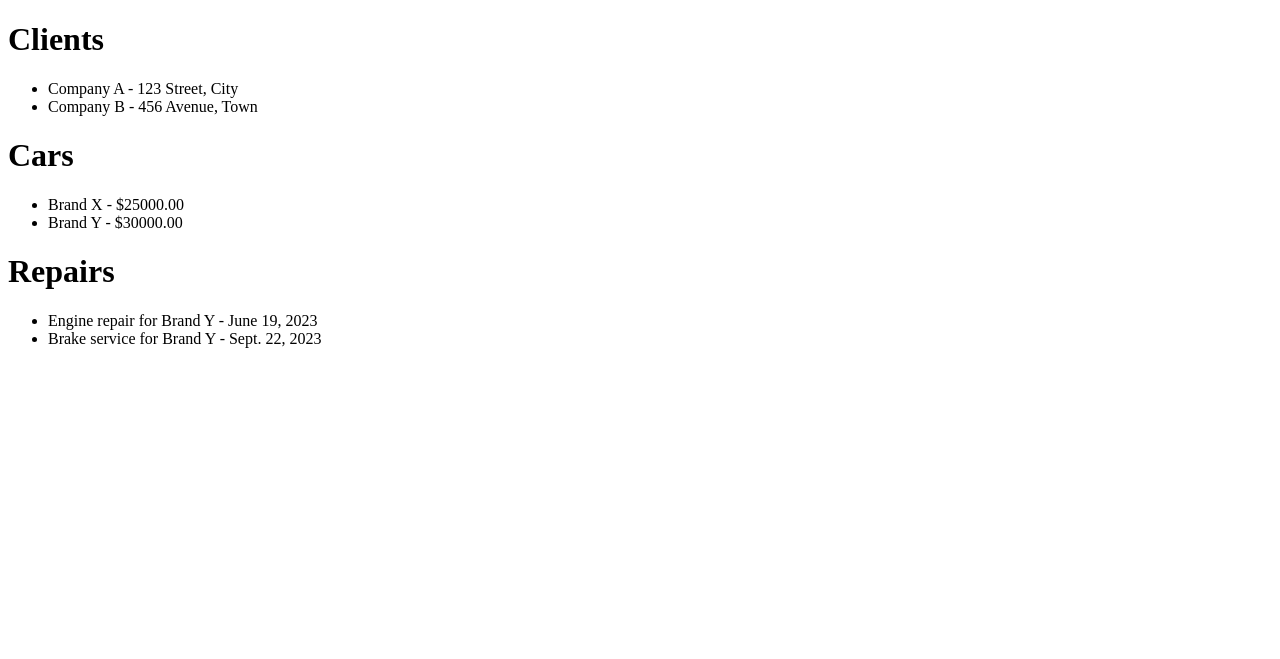
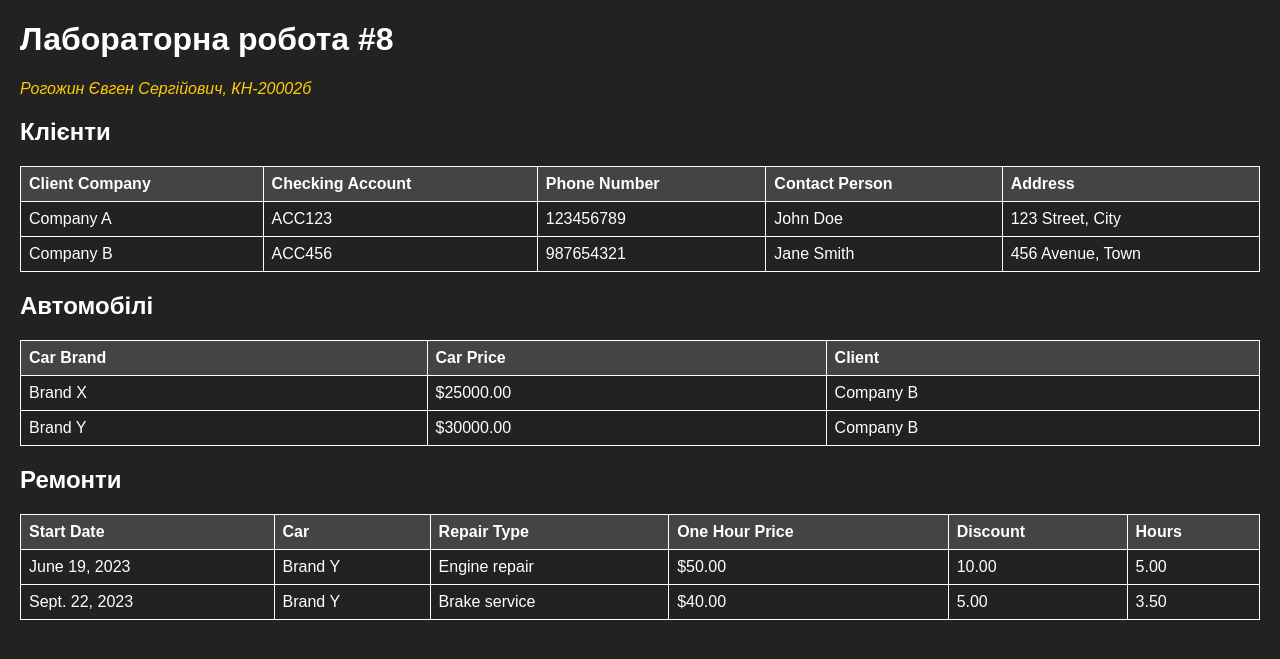
Before and after one commit to ye-rohozhyn/LabsRepo, a Django app: page /project-info/ in a window 1280 px wide. Shown: the top 659 px of the page. Run offline with Django 4.2, Linux system fonts and the light colour scheme; data comes from the database, SQL or seed files in the repository.

Commit message:
Added styles

```diff
--- a/Lab8Project/Lab8DjangoProject/Lab8App/templates/project_info.html
+++ b/Lab8Project/Lab8DjangoProject/Lab8App/templates/project_info.html
@@ -5,25 +5,101 @@
     <title>Project Information</title>
 </head>
 <body>
-    <h1>Clients</h1>
-    <ul>
+    <style>
+        .full-name{
+            font-style: italic;
+            color: #ffcc00;
+        }
+
+        body {
+            font-family: Arial, sans-serif;
+            background-color: #222;
+            color: #fff;
+            margin: 20px;
+        }
+
+        h1, h2 {
+            color: #fff;
+        }
+
+        table {
+            border-collapse: collapse;
+            width: 100%;
+            margin-bottom: 20px;
+        }
+
+        th, td {
+            border: 1px solid #fff;
+            padding: 8px;
+            text-align: left;
+        }
+
+        th {
+            background-color: #444;
+            font-weight: bold;
+        }
+
+    </style>
+
+    <h1>Лабораторна робота #8</h1>
+    <p><em><span class="full-name">Рогожин Євген Сергійович, КН-20002б</span></em></p>
+
+    <h2>Клієнти</h2>
+    <table border="1">
+        <tr>
+            <th><strong>Client Company</strong></th>
+            <th><strong>Checking Account</strong></th>
+            <th><strong>Phone Number</strong></th>
+            <th><strong>Contact Person</strong></th>
+            <th><strong>Address</strong></th>
+        </tr>
         {% for c in client %}
-            <li>{{ c.ClientCompany }} - {{ c.Address }}</li>
+            <tr>
+                <td>{{ c.ClientCompany }}</td>
+                <td>{{ c.CheckingAccount }}</td>
+                <td>{{ c.PhoneNumber }}</td>
+                <td>{{ c.ContactPerson }}</td>
+                <td>{{ c.Address }}</td>
+            </tr>
         {% endfor %}
-    </ul>
+    </table>
 
-    <h1>Cars</h1>
-    <ul>
+    <h2>Автомобілі</h2>
+    <table border="1">
+        <tr>
+            <th><strong>Car Brand</strong></th>
+            <th><strong>Car Price</strong></th>
+            <th><strong>Client</strong></th>
+        </tr>
         {% for c in car %}
-            <li>{{ c.CarBrand }} - ${{ c.CarPrice }}</li>
+            <tr>
+                <td>{{ c.CarBrand }}</td>
+                <td>${{ c.CarPrice }}</td>
+                <td>{{ c.Client.ClientCompany }}</td>
+            </tr>
         {% endfor %}
-    </ul>
+    </table>
 
-    <h1>Repairs</h1>
-    <ul>
+    <h2>Ремонти</h2>
+    <table border="1">
+        <tr>
+            <th><strong>Start Date</strong></th>
+            <th><strong>Car</strong></th>
+            <th><strong>Repair Type</strong></th>
+            <th><strong>One Hour Price</strong></th>
+            <th><strong>Discount</strong></th>
+            <th><strong>Hours</strong></th>
+        </tr>
         {% for r in repair %}
-            <li>{{ r.RepairType }} for {{ r.Car.CarBrand }} - {{ r.StartDate }}</li>
+            <tr>
+                <td>{{ r.StartDate }}</td>
+                <td>{{ r.Car.CarBrand }}</td>
+                <td>{{ r.RepairType }}</td>
+                <td>${{ r.OneHourPrice }}</td>
+                <td>{{ r.Discount }}</td>
+                <td>{{ r.Hours }}</td>
+            </tr>
         {% endfor %}
-    </ul>
+    </table>
 </body>
 </html>
```
